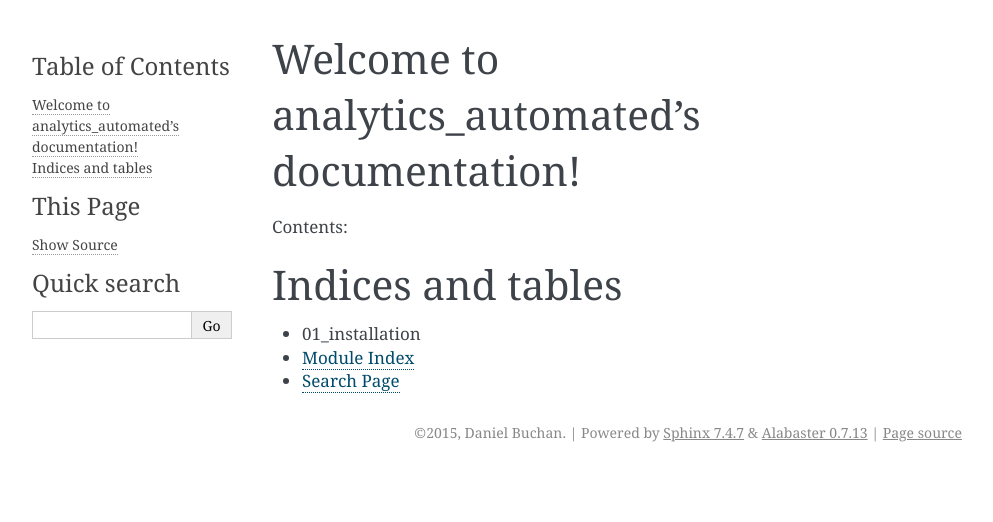
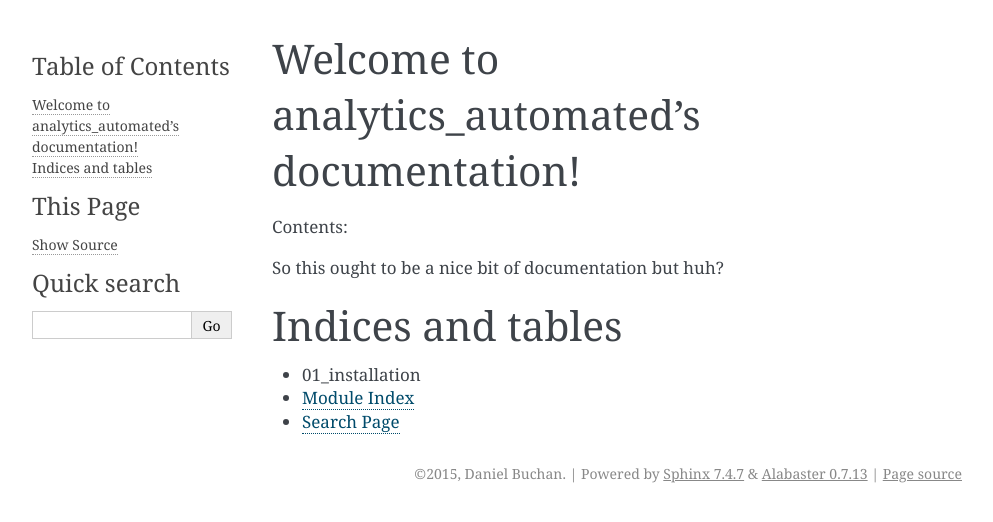
Before and after one commit to AnalyticsAutomated/analytics_automated, a Sphinx documentation site: the page built from docs/index.rst, in a window 1280 px wide. Shown: the top 522 px of the page, without its empty margins (148-1141 px from the left). Built offline with Sphinx 7.4.7, drawn with Linux system fonts in a browser that asks for light colours; pages that are not in the unit, such as notebooks, are missing from menus.

Commit message:
added a line

```diff
--- a/docs/index.rst
+++ b/docs/index.rst
@@ -13,6 +13,9 @@ Contents:
 
     01_installation
 
+
+So this ought to be a nice bit of documentation but huh?
+
 Indices and tables
 ==================
 
```
Also changed, not shown: 5 other files.
